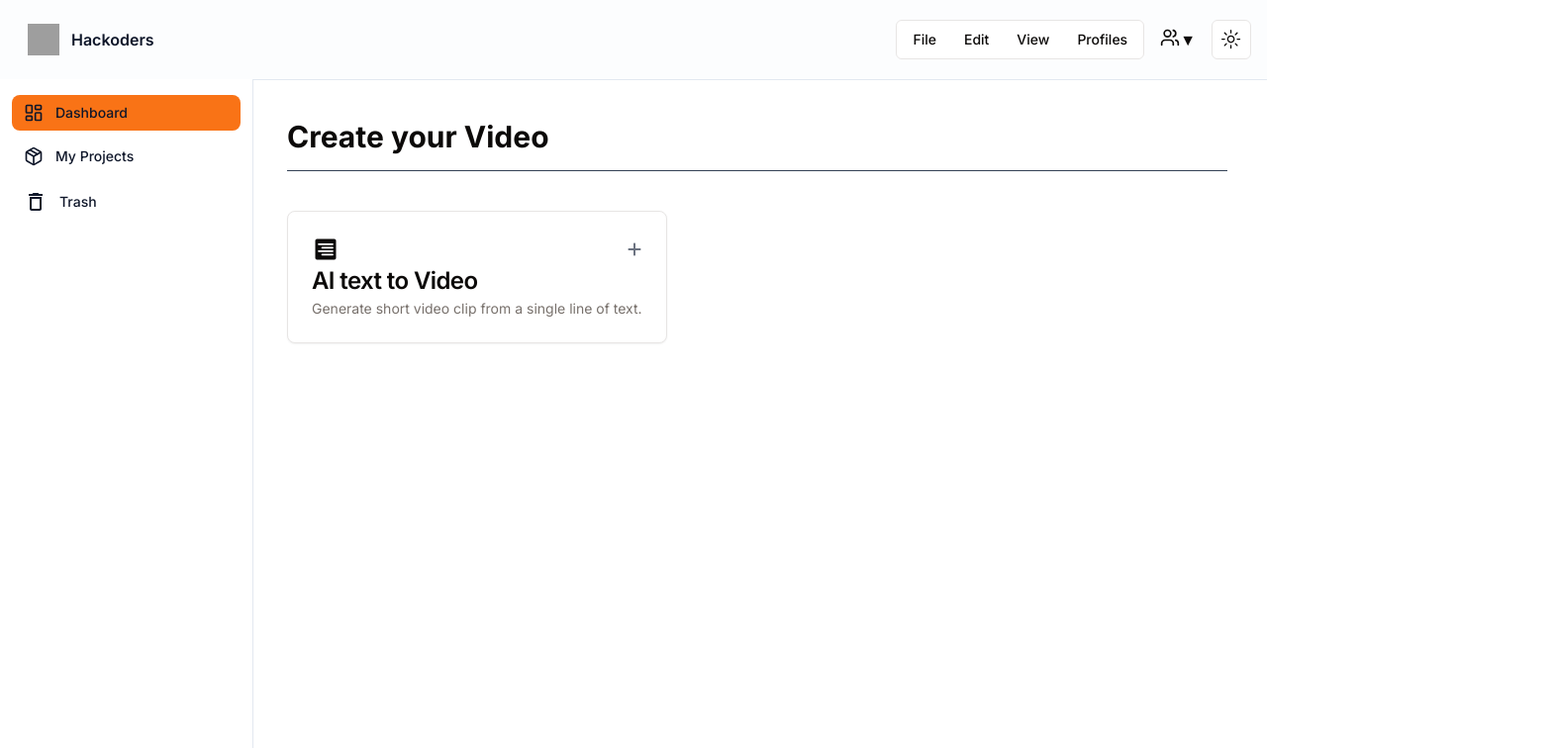
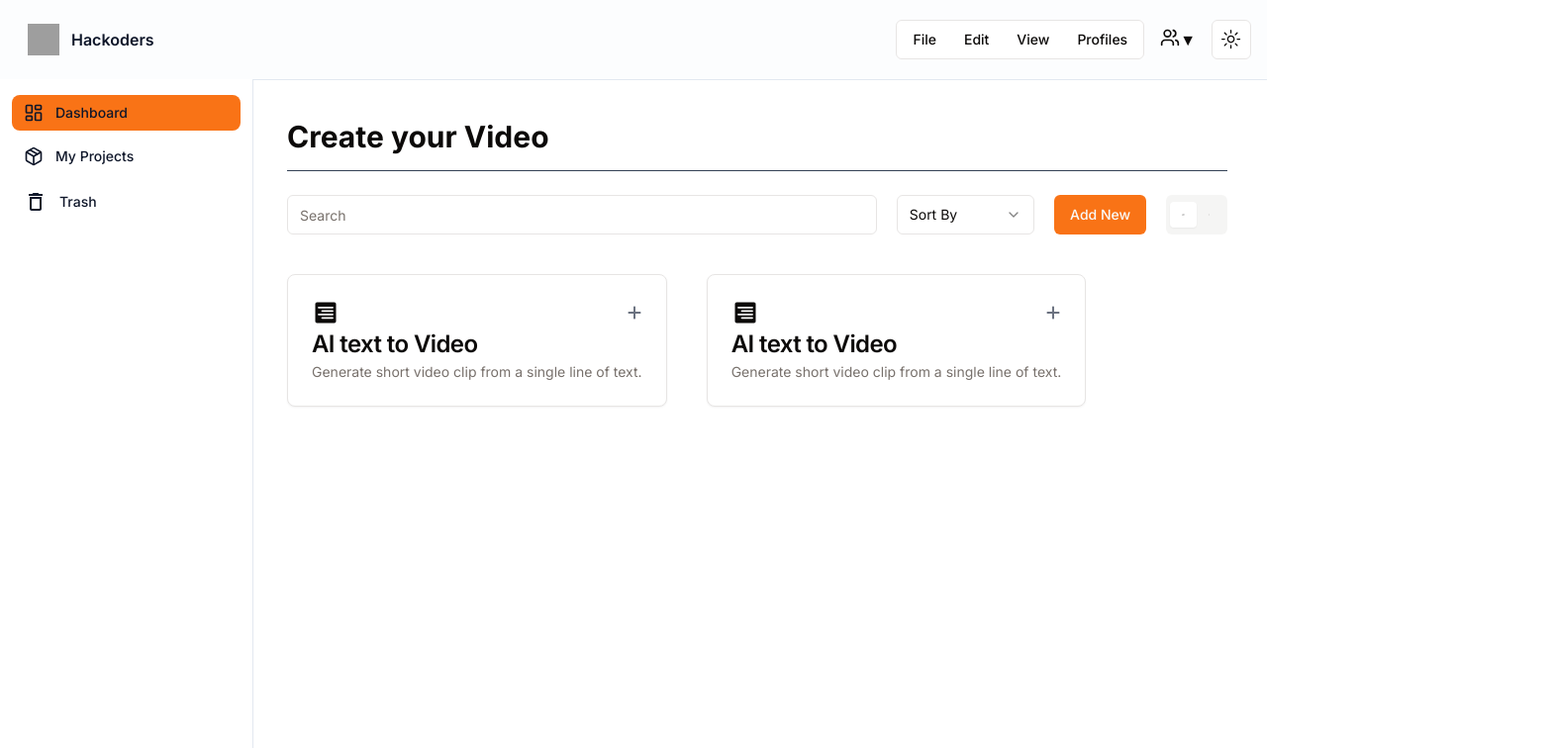
Before and after one commit to vaxad/BlitzAI, a Next.js app in the folder frontend/: page /home in a window 1280 px wide. Shown: the top 756 px of the page at 99% size, 1570 px wide, since content can reach past the window. Built offline with nearby package versions, Linux system fonts and the light colour scheme; grey boxes are pictures that could not be loaded.

Commit message:
homepage done.

```diff
--- a/frontend/app/home/page.jsx
+++ b/frontend/app/home/page.jsx
@@ -1,4 +1,17 @@
-import React from 'react'
+"use client"
+import React, { useState } from 'react'
+import {
+  Select,
+  SelectContent,
+  SelectGroup,
+  SelectItem,
+  SelectLabel,
+  SelectTrigger,
+  SelectValue,
+} from "@/components/ui/select"
+import { CiBoxList } from "react-icons/ci";
+import { Button } from "@/components/ui/button"
+import { CiGrid42 } from "react-icons/ci";
 import {
   Card,
   CardContent,
@@ -7,16 +20,56 @@ import {
   CardHeader,
   CardTitle,
 } from "@/components/ui/card"
+import { Input } from "@/components/ui/input"
+import { Label } from "@/components/ui/label"
+import {
+  Tabs,
+  TabsContent,
+  TabsList,
+  TabsTrigger,
+} from "@/components/ui/tabs"
+
 import { PiTextAlignRightFill } from "react-icons/pi";
 import { FaPlus } from "react-icons/fa6";
 
 export default function home() {
+  const [tab,setTab] = useState("grid")
   return (
     <div className='flex flex-col py-10 px-10 '>
 
       <div className='text-3xl font-bold'>Create your Video</div>
       <div className='py-2 border-b w-full flex border-slate-700'></div>
-      <div className='flex flex-row gap-10 py-10'>
+
+      <div className='flex py-6 flex-row gap-5'>
+
+      <Input type="text" placeholder="Search" className="w-[100vh]" />
+      <Select>
+      <SelectTrigger className="w-[180px]">
+        <SelectValue placeholder="Sort By" />
+      </SelectTrigger>
+      <SelectContent>
+        <SelectGroup>
+          <SelectLabel>Sort By</SelectLabel>
+          <SelectItem value="apple">Activity</SelectItem>
+          <SelectItem value="banana">Name</SelectItem>
+        </SelectGroup>
+      </SelectContent>
+    </Select>
+    <Button>Add New</Button>
+    <Tabs defaultValue="grid" className="w-fit">
+      <TabsList className="grid w-fit grid-cols-2">
+        <TabsTrigger value="grid" onClick={()=>{setTab("grid")}}> <CiGrid42 /></TabsTrigger>
+        <TabsTrigger value="list" onClick={()=>{setTab("list")}}><CiBoxList /></TabsTrigger>
+      </TabsList>
+    </Tabs>
+      </div>
+      <Tabs >
+      {/* <TabsList className="grid w-fit grid-cols-2">
+        <TabsTrigger value="grid" id="gridtab"></TabsTrigger>
+        <TabsTrigger value="list" id="listtab"></TabsTrigger>
+      </TabsList> */}
+      {tab==="grid"?
+      <div className='flex flex-row gap-10 py-4 w-screen'>
         <Card>
           <CardHeader>
             <CardTitle>
@@ -33,8 +86,68 @@ export default function home() {
             </CardDescription>
           </CardHeader>
         </Card>
+        <Card>
+          <CardHeader>
+            <CardTitle>
 
-      </div>
+              <div className='flex flex-row justify-between items-center '>
+
+                <PiTextAlignRightFill className='h-7 w-7'/>
+                <FaPlus className='text-gray-500 h-4 w-4' />
+              </div>
+            </CardTitle>
+            <CardTitle>AI text to Video</CardTitle>
+            <CardDescription>
+              Generate short video clip from a single line of text.
+            </CardDescription>
+          </CardHeader>
+        </Card>
+      </div>:<div className='flex flex-col gap-4' >
+      <Card >
+          <CardHeader>
+            <CardTitle>
+
+              <div className='flex flex-row justify-between items-center '>
+<div className='flex flex-row gap-7'>
+
+                <PiTextAlignRightFill className='h-7 w-7'/>
+                <div className='flex flex-col'>
+                <CardTitle>AI text to Video</CardTitle>
+            <CardDescription>
+              Generate short video clip from a single line of text.
+            </CardDescription>
+                  </div>
+  </div>
+                <FaPlus className='text-gray-500 h-4 w-4' />
+              </div>
+            </CardTitle>
+
+          </CardHeader>
+        </Card>
+        <Card >
+          <CardHeader>
+            <CardTitle>
+
+              <div className='flex flex-row justify-between items-center '>
+<div className='flex flex-row gap-7'>
+
+                <PiTextAlignRightFill className='h-7 w-7'/>
+                <div className='flex flex-col'>
+                <CardTitle>AI text to Video</CardTitle>
+            <CardDescription>
+              Generate short video clip from a single line of text.
+            </CardDescription>
+                  </div>
+  </div>
+                <FaPlus className='text-gray-500 h-4 w-4' />
+              </div>
+            </CardTitle>
+
+          </CardHeader>
+        </Card>
+        </div>}
+      </Tabs>
     </div>
+
   )
 }
--- /dev/null
+++ b/frontend/components/ui/tabs.jsx
@@ -0,0 +1,43 @@
+"use client"
+
+import * as React from "react"
+import * as TabsPrimitive from "@radix-ui/react-tabs"
+
+import { cn } from "@/lib/utils"
+
+const Tabs = TabsPrimitive.Root
+
+const TabsList = React.forwardRef(({ className, ...props }, ref) => (
+  <TabsPrimitive.List
+    ref={ref}
+    className={cn(
+      "inline-flex h-10 items-center justify-center rounded-md bg-muted p-1 text-muted-foreground",
+      className
+    )}
+    {...props} />
+))
+TabsList.displayName = TabsPrimitive.List.displayName
+
+const TabsTrigger = React.forwardRef(({ className, ...props }, ref) => (
+  <TabsPrimitive.Trigger
+    ref={ref}
+    className={cn(
+      "inline-flex items-center justify-center whitespace-nowrap rounded-sm px-3 py-1.5 text-sm font-medium ring-offset-background transition-all focus-visible:outline-none focus-visible:ring-2 focus-visible:ring-ring focus-visible:ring-offset-2 disabled:pointer-events-none disabled:opacity-50 data-[state=active]:bg-background data-[state=active]:text-foreground data-[state=active]:shadow-sm",
+      className
+    )}
+    {...props} />
+))
+TabsTrigger.displayName = TabsPrimitive.Trigger.displayName
+
+const TabsContent = React.forwardRef(({ className, ...props }, ref) => (
+  <TabsPrimitive.Content
+    ref={ref}
+    className={cn(
+      "mt-2 ring-offset-background focus-visible:outline-none focus-visible:ring-2 focus-visible:ring-ring focus-visible:ring-offset-2",
+      className
+    )}
+    {...props} />
+))
+TabsContent.displayName = TabsPrimitive.Content.displayName
+
+export { Tabs, TabsList, TabsTrigger, TabsContent }
--- a/frontend/package.json
+++ b/frontend/package.json
@@ -21,6 +21,7 @@
     "@radix-ui/react-popover": "^1.0.7",
     "@radix-ui/react-select": "^2.0.0",
     "@radix-ui/react-slot": "^1.0.2",
+    "@radix-ui/react-tabs": "^1.0.4",
     "@radix-ui/react-toast": "^1.1.5",
     "class-variance-authority": "^0.7.0",
     "clsx": "^2.1.0",
```
Also changed, not shown: 1 other file (tests, documents, lock files or other folders).
